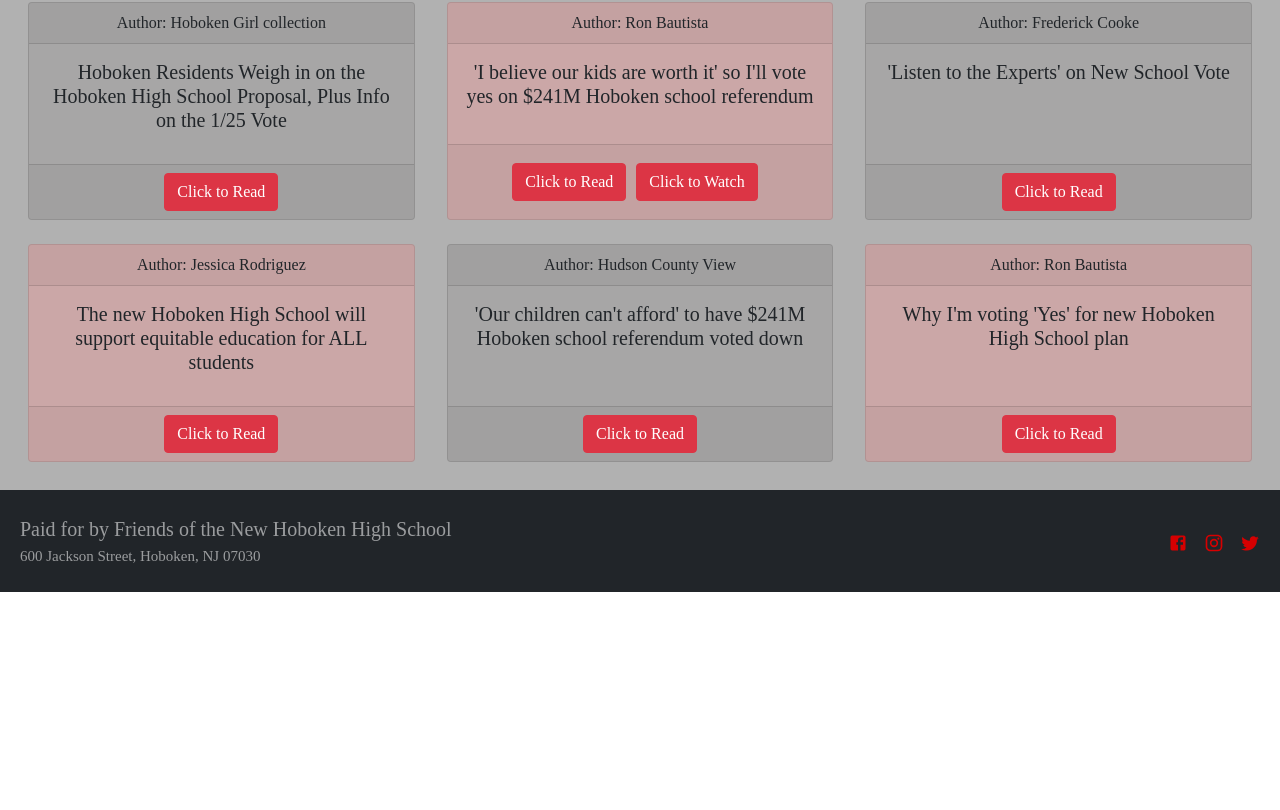
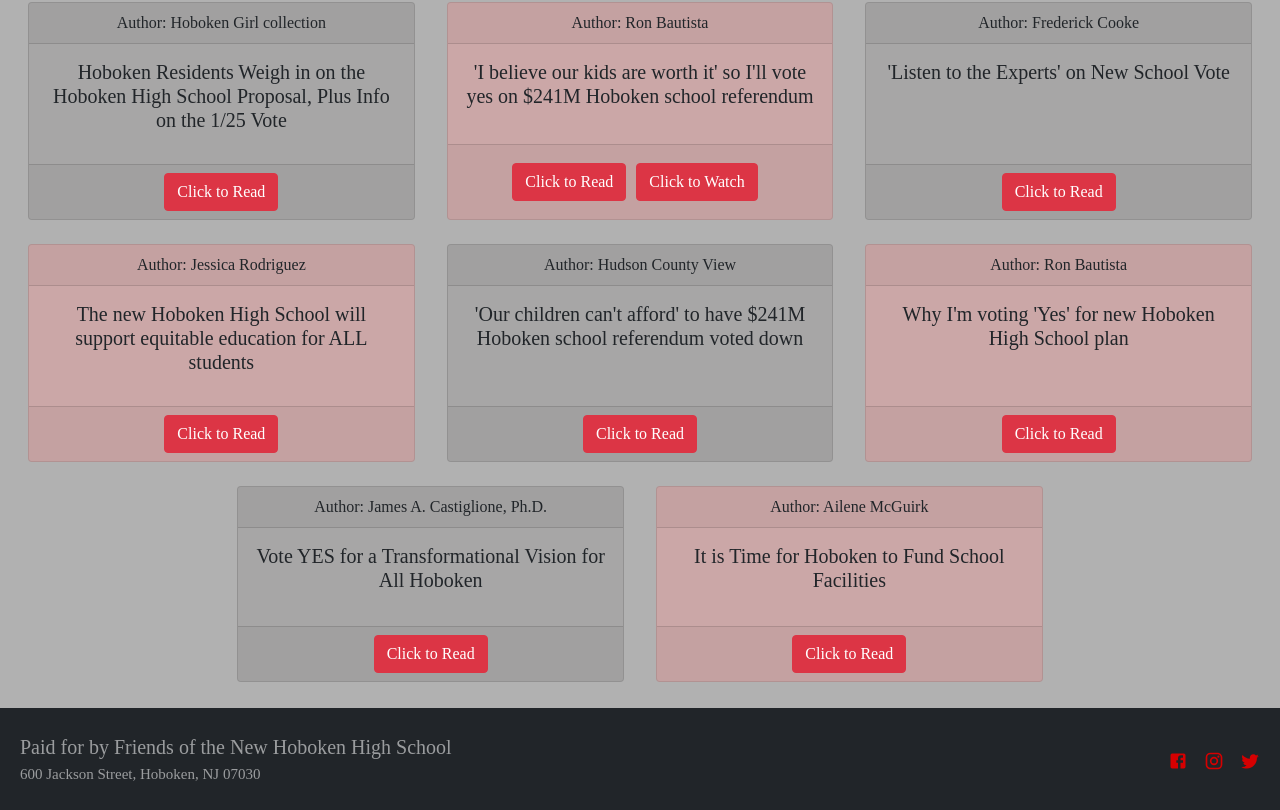
Before and after one commit to elenirotsides/morethanahighschool, a Next.js app: page /op-eds in a window 1280 px wide. Shown: the part 1107-1917 px from the top of the page. Before the commit the page ends 1699 px from the top, so only its background shows below. Built offline with nearby package versions, Linux system fonts and the light colour scheme; a web font is replaced by a local one.

Commit message:
two new op-eds

```diff
--- a/pages/op-eds.jsx
+++ b/pages/op-eds.jsx
@@ -48,6 +48,16 @@ const OpEds = () => {
             name: 'Ron Bautista',
             title: "Why I'm voting 'Yes' for new Hoboken High School plan",
             link: 'https://www.nj.com/opinion/2022/01/why-im-voting-yes-for-new-hoboken-high-school-plan-letter.html',
+        },
+        {
+            name: 'James A. Castiglione, Ph.D.',
+            title: 'Vote YES for a Transformational Vision for All Hoboken',
+            link: 'https://www.tapinto.net/towns/hoboken/articles/reader-opinion-vote-yes-for-a-transformational-vision-for-all-hoboken',
+        },
+        {
+            name: 'Ailene McGuirk',
+            title: 'It is Time for Hoboken to Fund School Facilities',
+            link: 'https://www.tapinto.net/towns/hoboken/sections/education/articles/reader-opinion-it-is-time-for-hoboken-to-fund-school-facilities',
         },
     ];
 
```
